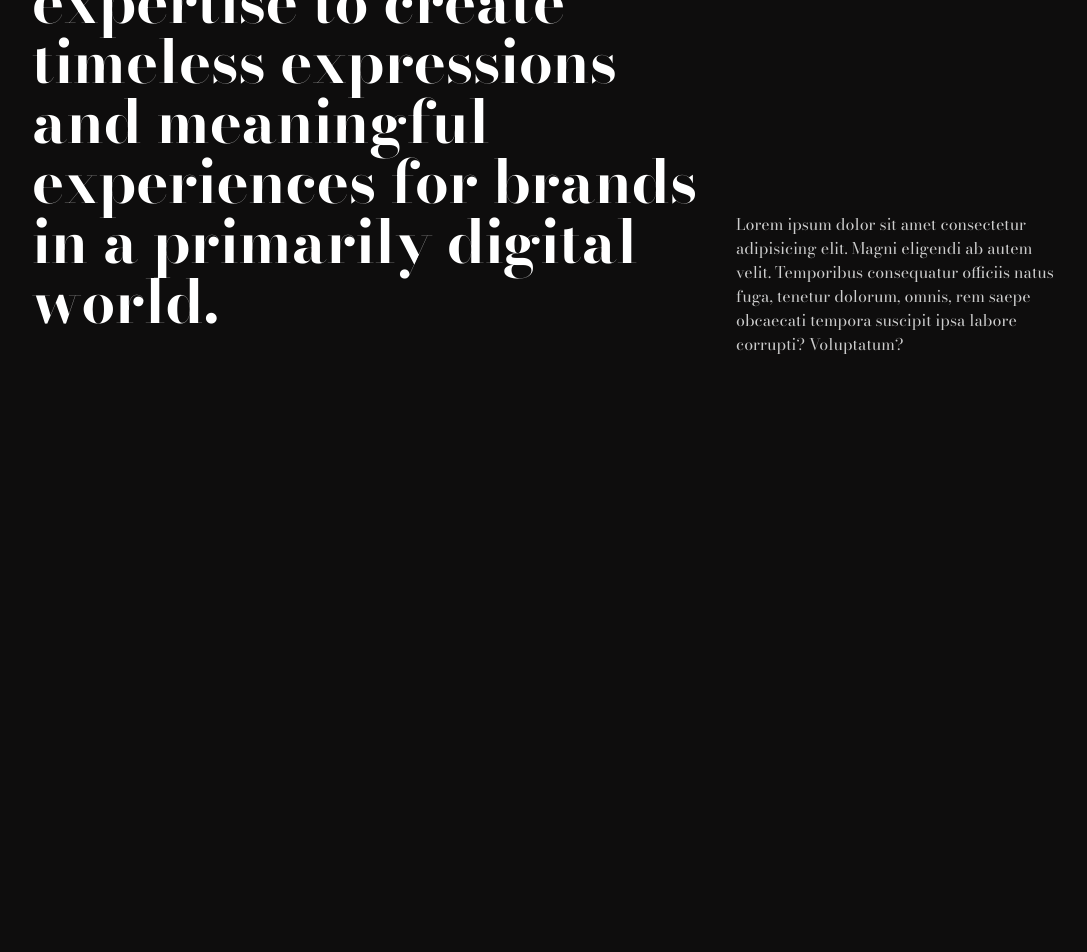
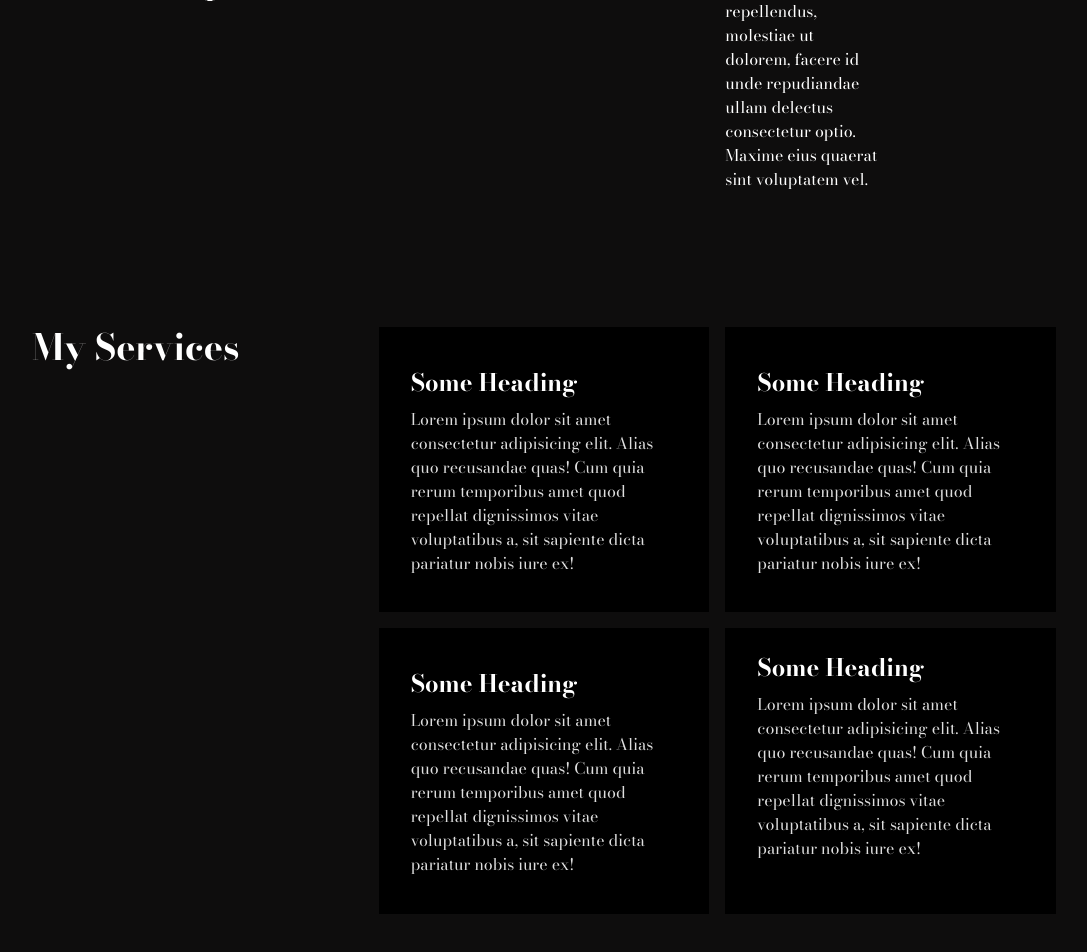
Before and after one commit to DarkoM996/nextjs-portfolio, a Next.js app: page /about in a window 1280 px wide. Shown: the part 958-1910 px from the top of the page, without its empty margins (96-1183 px from the left). Before the commit the page ends 1573 px from the top, so only its background shows below. Built offline with nearby package versions, Linux system fonts and the light colour scheme.

Commit message:
about page addition

```diff
--- a/app/about/page.jsx
+++ b/app/about/page.jsx
@@ -12,7 +12,7 @@ const page = () => {
       transition={{ ease: "easeInOut", duration: 0.75 }}
       className="h-[calc(100vh-6rem)]"
     >
-      <div className="flex flex-col h-full lg:flex-row px-4 py-4 sm:px-8 md:px-12 lg:px-20 xl:px-32 lg:py-4 max-w-[1920px] mx-auto xl:space-x-32 space-y-4">
+      <div className="flex flex-col h-full lg:flex-row px-4 py-4 sm:px-8 md:px-12 lg:px-20 xl:px-32 lg:py-24 max-w-[1920px] mx-auto xl:space-x-32 space-y-4">
         {/* Text Container */}
         <div className="h-1/2 lg:h-full lg:w-full flex flex-col items-center justify-center flex-wrap text-[#DEDCDC] gap-4">
           <div className="text-transform: uppercase lg:text-left">About Me</div>
@@ -37,18 +37,58 @@ const page = () => {
         </div>
       </div>
       {/* Short description */}
-      <div className="max-w-[1920px] h-screen mx-auto px-4 py-4 sm:px-8 md:px-12 lg:px-20 xl:px-32 gap-18  xl:py-24 items-baseline">
-        <div className="grid grid-cols-1 md:grid-cols-3 place-items-end gap-8">
-          <h2 className="font-bold text-5xl lg:text-6xl w-full col-span-2">
-            I use my creativity and expertise to create timeless expressions and
-            meaningful experiences for brands in a primarily digital world.
+      <div className="max-w-[1920px] h-screen mx-auto px-4 py-4 sm:px-8 md:px-12 lg:px-20 xl:px-32 gap-4 mb:py-12 lg:py-16">
+        <div className="grid grid-cols-1 md:grid-cols-6 place-items-top gap-4 w-full h-2/3">
+          <h2 className="font-bold text-4xl col-span-4">
+            Some heading about what I do as a developer and designer for brands
+            and other companies
           </h2>
-          <div className="w-full h-1/3 row-span-2">
-            <p className="text-[#ccc]">
-              Lorem ipsum dolor sit amet consectetur adipisicing elit. Magni
-              eligendi ab autem velit. Temporibus consequatur officiis natus
-              fuga, tenetur dolorum, omnis, rem saepe obcaecati tempora suscipit
-              ipsa labore corrupti? Voluptatum?
+          <p>
+            Lorem ipsum dolor, sit amet consectetur adipisicing elit. Nostrum
+            rerum non laudantium repellendus, molestiae ut dolorem, facere id
+            unde repudiandae ullam delectus consectetur optio. Maxime eius
+            quaerat sint voluptatem vel.
+          </p>
+        </div>
+        {/* Grid About Services */}
+        <div className="grid grid-cols-1 md:grid-cols-2 lg:grid-cols-12 gap-4 w-full h-full">
+          <div className="font-bold text-4xl col-span-4 row-span-6">
+            My Services
+          </div>
+          <div className="col-span-4 gap-8 p-8 bg-black">
+            <h4 className="font-bold text-2xl py-2">Some Heading</h4>
+            <p className="text-base text-[#eeee]">
+              Lorem ipsum dolor sit amet consectetur adipisicing elit. Alias quo
+              recusandae quas! Cum quia rerum temporibus amet quod repellat
+              dignissimos vitae voluptatibus a, sit sapiente dicta pariatur
+              nobis iure ex!
+            </p>
+          </div>
+          <div className="col-span-4 p-8 bg-black">
+            <h4 className="font-bold text-2xl py-2">Some Heading</h4>
+            <p className="text-base text-[#eeee]">
+              Lorem ipsum dolor sit amet consectetur adipisicing elit. Alias quo
+              recusandae quas! Cum quia rerum temporibus amet quod repellat
+              dignissimos vitae voluptatibus a, sit sapiente dicta pariatur
+              nobis iure ex!
+            </p>
+          </div>
+          <div className="col-span-4 p-8 bg-black">
+            <h4 className="font-bold text-2xl py-2">Some Heading</h4>
+            <p className="text-base text-[#eeee]">
+              Lorem ipsum dolor sit amet consectetur adipisicing elit. Alias quo
+              recusandae quas! Cum quia rerum temporibus amet quod repellat
+              dignissimos vitae voluptatibus a, sit sapiente dicta pariatur
+              nobis iure ex!
+            </p>
+          </div>
+          <div className="col-span-4 px-8 py-4 bg-black">
+            <h4 className="font-bold text-2xl py-2">Some Heading</h4>
+            <p className="text-base text-[#eeee]">
+              Lorem ipsum dolor sit amet consectetur adipisicing elit. Alias quo
+              recusandae quas! Cum quia rerum temporibus amet quod repellat
+              dignissimos vitae voluptatibus a, sit sapiente dicta pariatur
+              nobis iure ex!
             </p>
           </div>
         </div>
```
